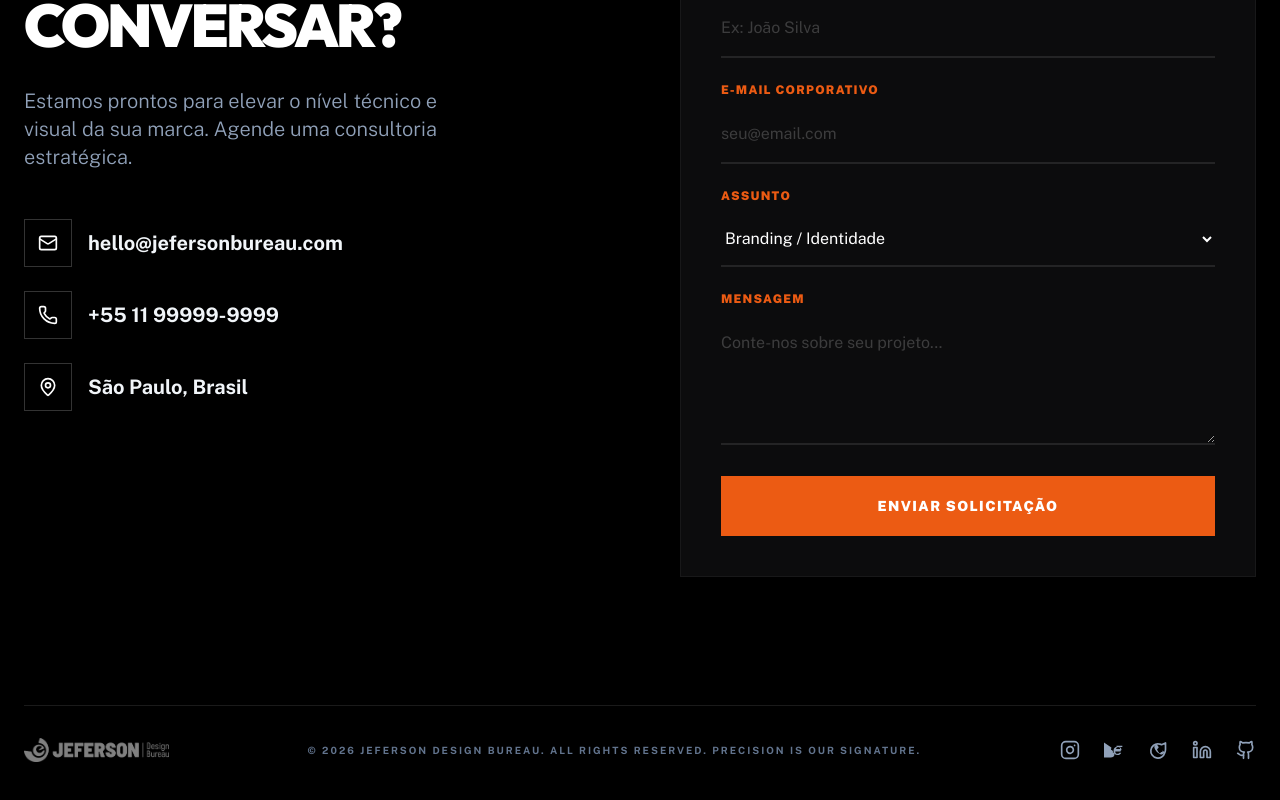
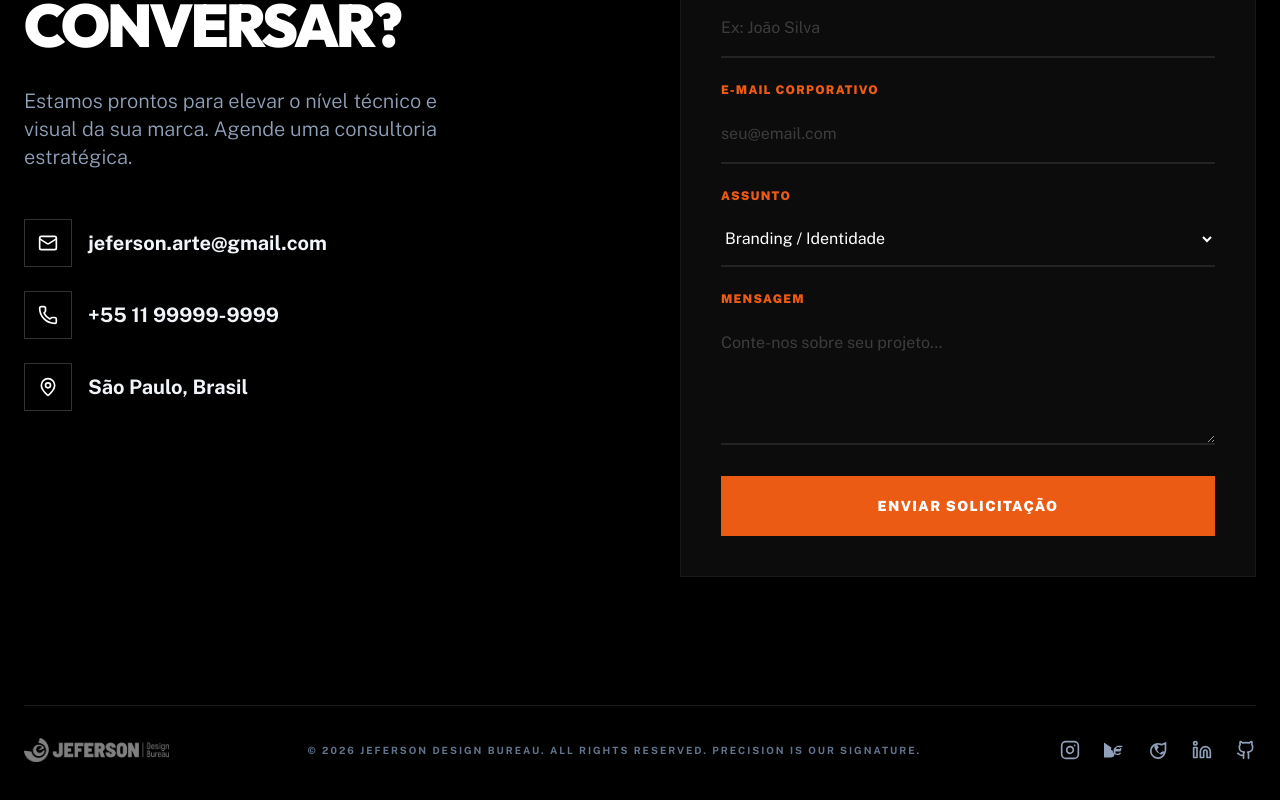
Before and after one commit to Jeferson-Bureau/Jeferson_Design_Bureau, a React (Vite) app: page / in a window 1280 px wide. Shown: the part 5366-6166 px from the top of the page. Built offline with nearby package versions, Linux system fonts and the light colour scheme.

Commit message:
feat: add complete React application for Jeferson Design Bureau landing page.

```diff
--- a/src/App.tsx
+++ b/src/App.tsx
@@ -398,7 +398,7 @@ export default function App() {
                 </p>
                 <div className="space-y-6">
                   {[
-                    { icon: Mail, text: 'hello@jefersonbureau.com' },
+                    { icon: Mail, text: 'jeferson.arte@gmail.com' },
                     { icon: Phone, text: '+55 11 99999-9999' },
                     { icon: MapPin, text: 'São Paulo, Brasil' }
                   ].map((item, idx) => (
```
